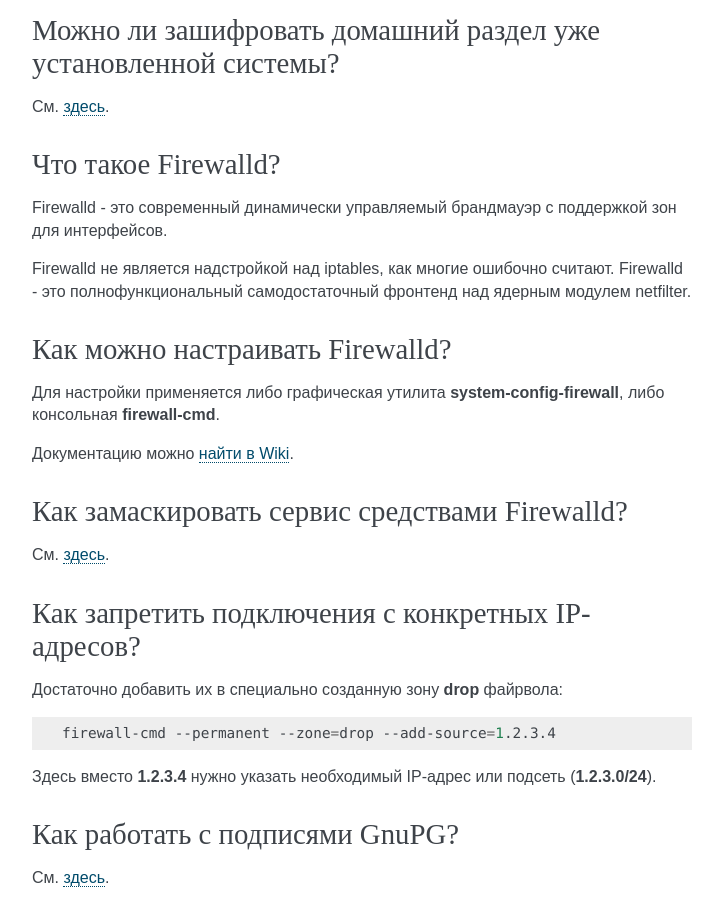
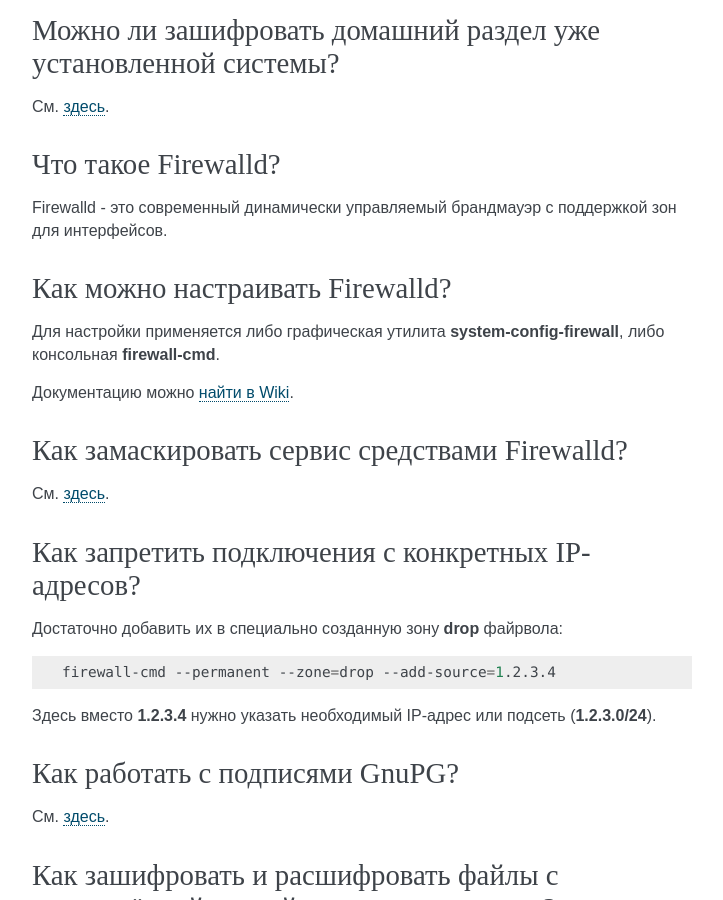
Before and after one commit to RussianFedora/FAQ, a Sphinx documentation site: the page built from source/security.rst, in a window 1280 px wide and 900 px high, scrolled down 2891 px. Shown: the whole window, without its empty margins (388-1111 px from the left). Built offline with Sphinx 7.4.7, drawn with Linux system fonts in a browser that asks for light colours; some of the changed lines change nothing that is shown.

Commit message:
Удалено неверное описание firewalld и исправлена ссылка на wiki (#6)

```diff
--- a/source/security.rst
+++ b/source/security.rst
@@ -202,8 +202,6 @@
 
 Firewalld - это современный динамически управляемый брандмауэр с поддержкой зон для интерфейсов.
 
-Firewalld не является надстройкой над iptables, как многие ошибочно считают. Firewalld - это полнофункциональный самодостаточный фронтенд над ядерным модулем netfilter.
-
 .. index:: firewalld, настройка firewalld
 .. _firewalld-configure:
 
@@ -212,7 +210,7 @@
 
 Для настройки применяется либо графическая утилита **system-config-firewall**, либо консольная **firewall-cmd**.
 
-Документацию можно `найти в Wiki <https://www.easycoding.org/2016/12/09/shifruem-domashnij-razdel-ustanovlennoj-sistemy.html>`_.
+Документацию можно `найти в Wiki <https://fedoraproject.org/wiki/FirewallD/ru>`_.
 
 .. index:: firewalld, маскировка сервиса
 .. _firewalld-hide-service:
```
